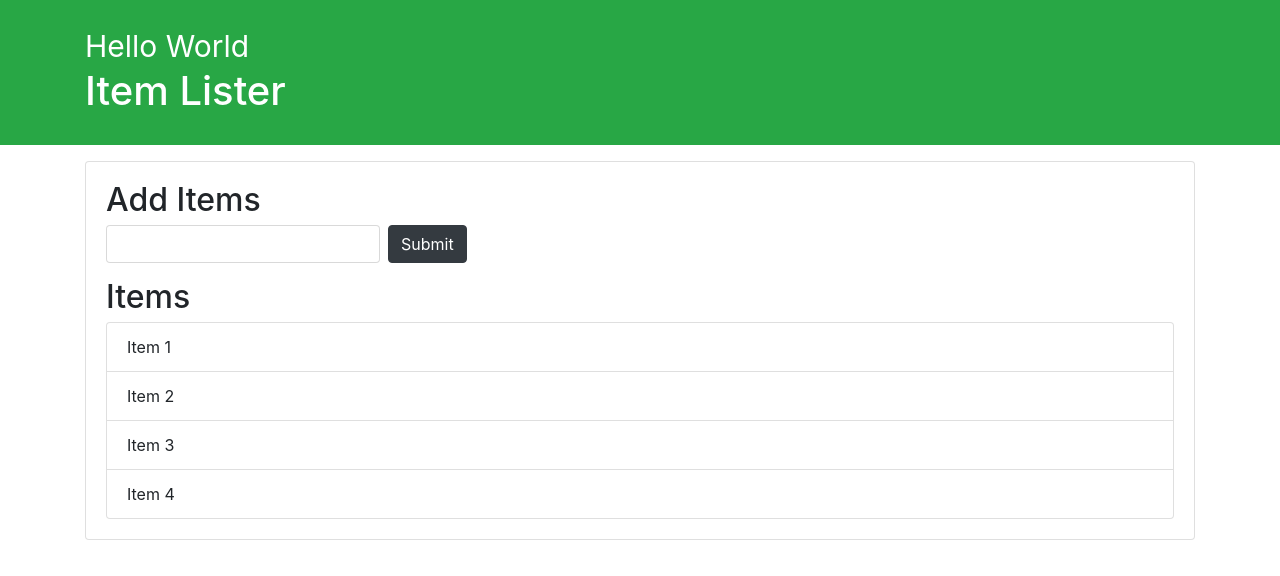
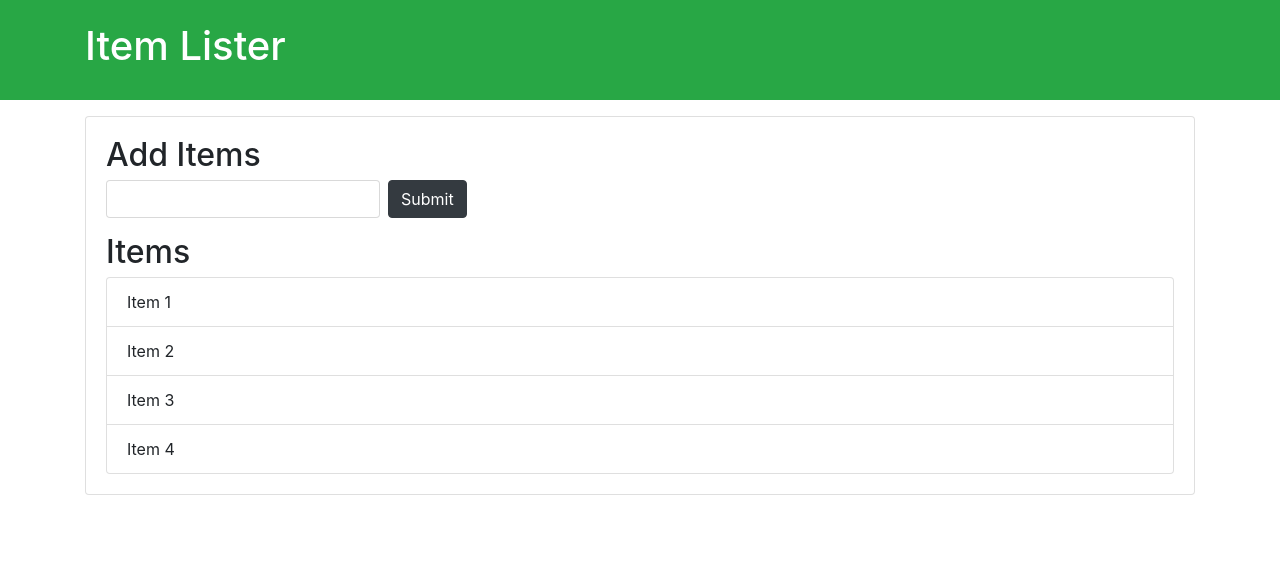
Before and after one commit to LilGod777/CODING, a plain HTML site: page domcrashcourse/index.html in a window 1280 px wide. Drawn offline with nearby package versions, Linux system fonts and the light colour scheme.

Commit message:
DOM crash course update

```diff
--- a/domcrashcourse/dom.js
+++ b/domcrashcourse/dom.js
@@ -1,12 +1,17 @@
 // EXAMINE THE DOCUMENT OBJECT //
 
 // console.dir(document);
+
 // console.log(document.domain);
+
 // console.log(document.URL);
+
 // console.log(document.title);
-// //document.title =  123;
+
+// document.title = 123;
+
 // console.log(document.doctype);
-// console.log(document.head);
+
 // console.log(document.body);
 // console.log(document.all);
 // console.log(document.all[10]);
@@ -131,33 +136,33 @@
 // previousSibling
 // console.log(itemList.previousSibling);
 // previousElementSibling
-// console.log(itemList.previousElementSibling);itemList.previousElementSibling.style.color = 'green';
+// console.log(itemList.previousElementSibling); itemList.previousElementSibling.style.color = 'green';
 
 // createElement
 
 // Create a div
-var newDiv =  document.createElement('div');
+// var newDiv = document.createElement('div');
 
-// Add class
-newDiv.className= 'hello';
+// // Add class
+// newDiv.className = 'hello';
 
-// Add id
-newDiv.id = 'hello1';
+// // Add id
+// newDiv.id = 'hello1';
 
-// Add attr
-newDiv.setAttribute('title', 'Hello Div');
+// // Add attr
+// newDiv.setAttribute('title', 'Hello Div');
 
-// Create text node
-var newDivText = document.createTextNode('Hello World');
+// // Create text node
+// var newDivText = document.createTextNode('Hello World');
 
-// Add text to div
-newDiv.appendChild(newDivText);
+// // Add text to div
+// newDiv.appendChild(newDivText);
 
-var container = document.querySelector('header .container');
-var h1 = document.querySelector('header h1');
+// var container = document.querySelector('header .container');
+// var h1 = document.querySelector('header h1');
 
-console.log(newDiv);
+// console.log(newDiv);
 
-newDiv.style.fontSize = '30px';
+// newDiv.style.fontSize = '30px';
 
-container.insertBefore(newDiv, h1);
+// container.insertBefore(newDiv, h1);
```
Also changed, not shown: domcrashcourse/index.html (+5 -1 lines).
